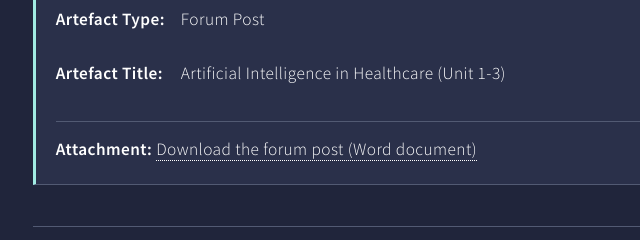
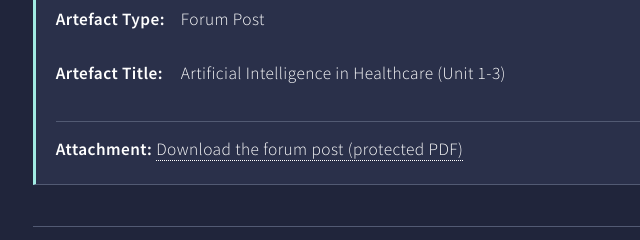
Before and after one commit to ce26229/eportfolio, a plain HTML site: page modules/launch-into-computing.html in a window 1280 px wide. Shown: the part 1080-1320 px from the top of the page, 348-988 px from the left. Drawn offline with Linux system fonts and the light colour scheme.

Commit message:
Publish the Unit 1–3 forum post as an edit-restricted PDF

```diff
--- a/modules/launch-into-computing.html
+++ b/modules/launch-into-computing.html
@@ -59,7 +59,7 @@
                 <dt>Artefact Title:</dt><dd>Artificial Intelligence in Healthcare (Unit 1-3)</dd>
               </dl>
               <p class="artefact-file"><strong>Attachment:</strong>
-                <a href="../artefacts/artificial-intelligence-in-healthcare-unit-1-3.docx" download>Download the forum post (Word document)</a>
+                <a href="../artefacts/artificial-intelligence-in-healthcare-unit-1-3.pdf" download>Download the forum post (protected PDF)</a>
               </p>
             </article>
           </section>
```
